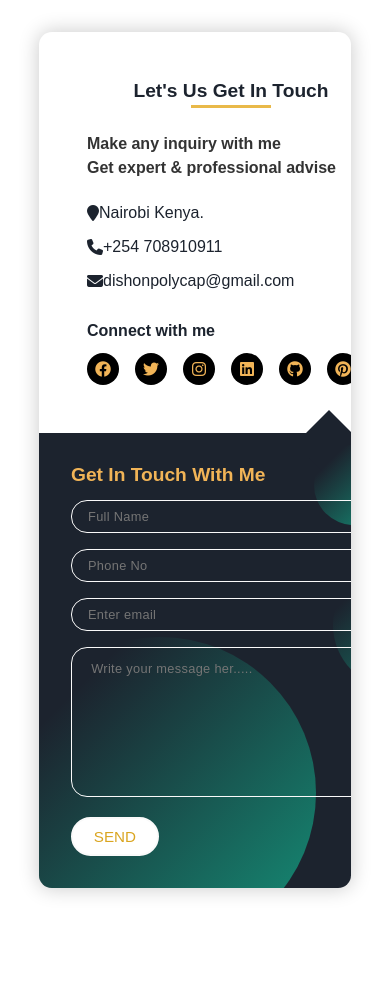
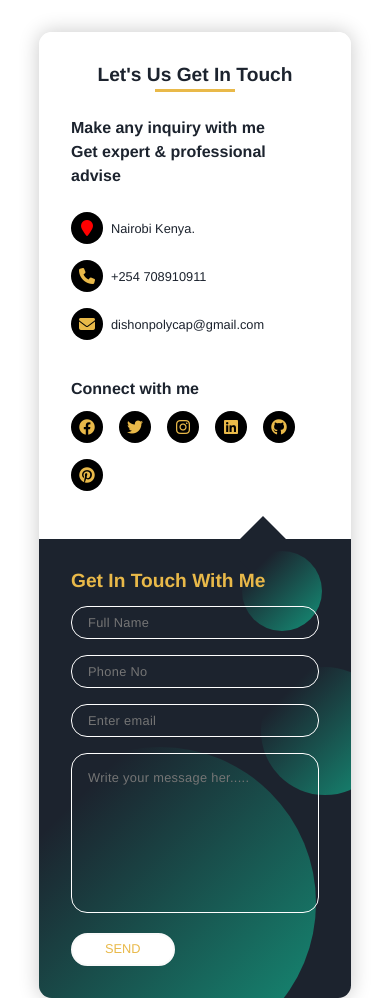
Before and after one commit to Dishon-dev/myportfolio, a plain HTML site: page contact.html in a window 390 px wide. Shown: the top 998 px of the page. Before the commit the page ends 920 px from the top, so only its background shows below. Drawn offline with nearby package versions, Linux system fonts and the light colour scheme.

Commit message:
make responsive

```diff
--- a/css/contact.css
+++ b/css/contact.css
@@ -1,14 +1,8 @@
 :root {
-    --box-shadow: 0 5px 15px rgba(0, 0, 0, 0.1);
     --box-shadow: 0 0 20px 1px rgba(0, 0, 0, 0.2);
-    --clr-light-blue: #676cdb;
-    --clr-sky-blue: #3aafc9;
-    --clr-light-golden: #f1b457;
     --clr-dark: #1c232e;
     --clr-white: #fff;
-    --clr-golded-rod: hsl(43, 88%, 41%);
     --clr-golden: hsl(42, 78%, 60%);
-    --clr-primary: hsl(45, 100%, 96%);
     --font-family: 'Poppins', 'Helvetica Neue', sans-serif;
     --font-regular: 400;
     --font-medium: 600;
@@ -17,12 +11,10 @@
     --font-size: 1.2rem;
     --radius: 0.8rem;
     --radius-btn: 1rem;
-    --spacing: 0.15rem;
-    --shadow: 0 0 20px 0px rgba(0,0,0,0.2);
     --transition: all 0.5s linear;
 }
 
-* {margin: 0;padding: 0;box-sizing: border-box;font-family: "Poppins", sans-serif;}
+* {margin: 0;padding: 0;box-sizing: border-box;font-family: var(--font-family);}
 
 .underline {
     width: 5rem;
@@ -37,12 +29,6 @@
     text-decoration: none;
     color: var(--clr-dark);
     cursor: pointer;
-  }
-
-  .information a:hover {
-    text-decoration: underline;
-    -webkit-transition: 1s;
-    transition: 1s;
   }
 
 .contact{position: relative;width: 100%;min-height: 100vh;background: #fff;display: flex;justify-content: center;align-items: center;overflow: hidden;}
@@ -62,7 +48,111 @@
 .contact-info{
     position: relative;
     background-color: inherit;
-    margin: 1rem;
+    padding: 2rem;
+}
+
+.contact-info .info_title {
+    text-transform: capitalize;
+    font-size: 1.5rem;
+    font-weight: var(--font-medium);
+    color: var(--clr-dark);
+    text-align: center;
+    margin-bottom: 0.2rem;
+}
+
+.text{
+    margin: 1.5rem auto;
+    color: var(--clr-dark);
+    font-size: 1rem;
+    font-weight: var(--font-medium);
+    line-height: 1.5;
+}
+
+.info {
+    display: flex;
+    flex-direction: column;
+    flex-wrap: wrap;
+}
+
+.information{
+    display: flex;
+    margin-bottom: 1rem;
+    color: var(--clr-dark);
+    align-items: center;
+}
+
+.information p {
+    font-size: 1rem;
+    font-weight: var(--font-regular);
+    color: var(--clr-dark);
+}
+
+.information a:hover {
+    text-decoration: underline;
+    -webkit-transition: 1s;
+    transition: 1s;
+  }
+
+.information .fa{
+    display: flex;
+    width: 2rem;
+    height: 2rem;
+    align-items: center;
+    justify-content: center;
+    background: #000;
+    border-radius: 50%;
+    color: var(--clr-golden);
+    margin-right: 0.5rem;
+}
+
+#location {
+    color: #ff0000;
+}
+
+.social-media{
+    margin-top: 2rem;
+}
+
+.social-media p{
+    color: var(--clr-dark);
+    font-size: 1rem;
+    font-weight: var(--font-medium);
+}
+
+.media-links{
+    display: flex;
+    flex-wrap: wrap;
+    margin: 0.8rem 0;
+}
+
+.media-links a{
+    width: 2rem;
+    height: 2rem;
+    display: flex;
+    align-items: center;
+    justify-content: center;
+    border-radius: 50%;
+    background: #000;
+    color: var(--clr-golden);
+    margin-right: 1rem;
+    transition: var(--transition);
+    z-index: 1;
+}
+
+.media-links a:hover{
+    transform: scale(1.2);
+}
+
+.contact-info::before {
+    content: "";
+    position: absolute;
+    width: 7.5rem;
+    height: 7.5rem;
+    border: 1.3rem solid var(--clr-dark);
+    border-radius: 50%;
+    right: 3.1rem;
+    bottom: -4.8rem;
+    opacity: 0.3;
 }
 
 .contact-form{
@@ -109,12 +199,12 @@
 }
 
 form{
+    position: relative;
     padding: 2rem;
-    position: relative;
 }
 
 .form_title{
-    color: var(--clr-light-golden);
+    color: var(--clr-golden);
     font-weight: var(--font-medium);
     font-size: 1.5rem;
     line-height: 1;
@@ -132,149 +222,38 @@ label {
 .input{
     width: 100%;
     outline: none;
-    background: none;
-    border: 1px solid #fafafa;
-    color: #fff;
+    background: transparent;
+    border: 1px solid var(--clr-white);
+    color: var(--clr-white);
     padding: 0.5rem 1rem;
     font-weight: var(--font-regular);
     font-size: 1rem;
     letter-spacing: 0.02rem;
     border-radius: var(--radius-btn);
 }
+
 textarea.input{
-    padding: 0.8rem 1.2rem;
-    min-height: 150px;
+    padding: 1rem;
+    min-height: 10rem;
     resize: none;
     overflow-y: auto;
 }
+
 .submit_btn{
-    padding: 0.6rem 1.3rem;
-    background-color: #fff;
+    padding: 0.5rem 2rem;
+    background-color: var(--clr-white);
     border: 2px solid #fafafa;
-    font-size: 0.95rem;
-    color: goldenrod;
+    font-size: 1rem;
+    color: var(--clr-golden);
     line-height: 1;
     border-radius: 2rem;
-    outline: none;
     cursor: pointer;
-    transition: 0.3s;
-    margin: 0;
+    transition: var(--transition);
 }
+
 .submit_btn:hover{
     background-color: transparent;
-    color: #000;
-}
-
-.contact-info{
-    padding: 2rem;
-    position: relative;
-}
-
-.contact-info .info_title{
-    text-transform: capitalize;
-    font-size: 1.5rem;
-    font-weight: var(--font-medium);
     color: var(--clr-dark);
-    text-align: center;
-    margin-bottom: 0.2rem;
-}
-
-.info_icon{
-    width: 2rem;
-    height: 2rem;
-    display: flex;
-    align-items: center;
-    justify-content: center;
-    background: #000;
-    border-radius: 50%;
-    color: var(--clr-light-golden);
-    margin-right: 0.5rem;
-}
-
-.location {
-    color: #ff0000;
-}
-
-.text{
-    color: #333;
-    margin: 1.5rem auto;
-    font-size: 1rem;
-    font-weight: var(--font-medium);
-    line-height: 1.5;
-}
-
-.information{
-    display: flex;
-    margin-bottom: 1rem;
-    color: var(--clr-dark);
-    align-items: center;
-    font-size: 1rem;
-}
-
-.social-media{
-    margin-top: 2rem;
-}
-
-.social-media p{
-    color: var(--clr-dark);
-    font-size: 1rem;
-    font-weight: var(--font-medium);
-}
-.media-links{
-    display: flex;
-    margin-top: 0.8rem;
-}
-
-.media-links a{
-    width: 2rem;
-    height: 2rem;
-    display: flex;
-    align-items: center;
-    justify-content: center;
-    border-radius: 50%;
-    background: #000;
-    color: var(--clr-light-golden);
-    margin-right: 1rem;
-    transition: var(--transition);
-    z-index: 1;
-}
-
-.media-links a:hover{
-    transform: scale(1.2);
-}
-
-.contact-info::before {
-    content: "";
-    position: absolute;
-    width: 7.5rem;
-    height: 7.5rem;
-    border: 1.3rem solid var(--clr-dark);
-    border-radius: 50%;
-    right: 3.1rem;
-    bottom: -4.8rem;
-    opacity: 0.3;
-}
-
-.big-circle{
-    position: absolute;
-    width: 450px;
-    height: 450px;
-    border-radius: 50%;
-    background: linear-gradient(to bottom, blue, rgb(71, 71, 240));
-    right: 50%;
-    bottom: 50%;
-    transform: translate(-40%, 38%);
-}
-
-.big-circle::after{
-    content: "";
-    position: absolute;
-    width: 360px;
-    height: 360px;
-    background-color: #fafafa;
-    border-radius: 50%;
-    top: calc(50% - 180px);
-    left: calc(50% - 180px);
 }
 
 @media only screen and (max-width: 900px) {
@@ -307,14 +286,57 @@ textarea.input{
     .contact-form::before{
         top: -0.8rem;
         left: initial;
-        right: 4.4rem;
-    }
-
-    .big-circle{
-        display: none;
-        bottom: 75%;
-        transform: scale(0.9) translate(-40%, 30%);
-        right: 50%;
+        right: 4rem;
     }
 
 }
+
+@media only screen and (max-width: 499px) {
+    .contact_container {
+        display: flex;
+        flex-direction: column;
+    }
+
+    .contact-info::before{
+        display: none;
+    }
+
+    .information p {
+        font-size: 0.8rem;
+    }
+
+    .social-media {
+        margin-top: 1.5rem;
+    }
+
+    .media-links{
+        display: flex;
+        flex-wrap: wrap;
+        margin-bottom: 0;
+    }
+
+    .media-links a {
+        margin-bottom: 1rem;
+    }
+
+    .submit_btn{
+        font-size: 0.8rem;
+    }
+}
+
+@media only screen and (max-width: 320px) {
+    .information {
+        flex-direction: column;
+        align-items: flex-start;
+    }
+
+    .information .fa {
+        margin-bottom: 0.5rem;
+    }
+}
+
+@media only screen and (max-width: 260px) {
+    .mail {
+        font-size: 0.6rem;
+    }
+}
```
